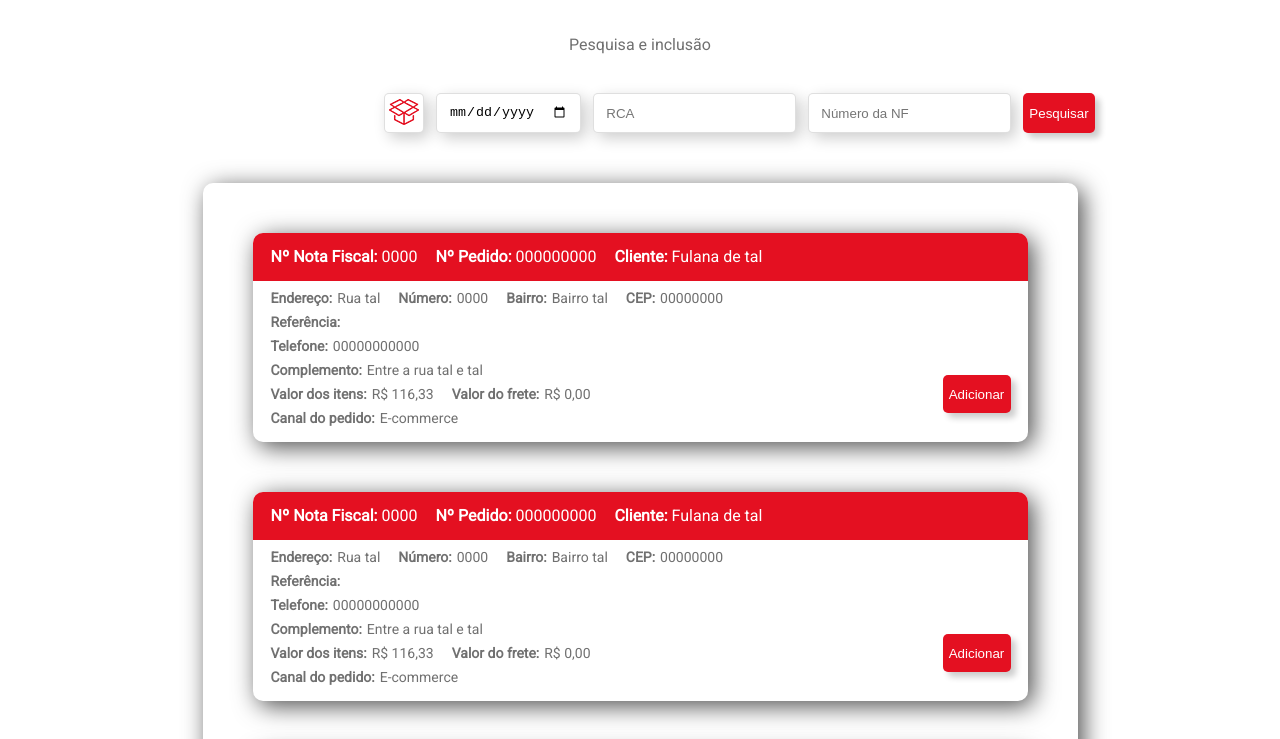
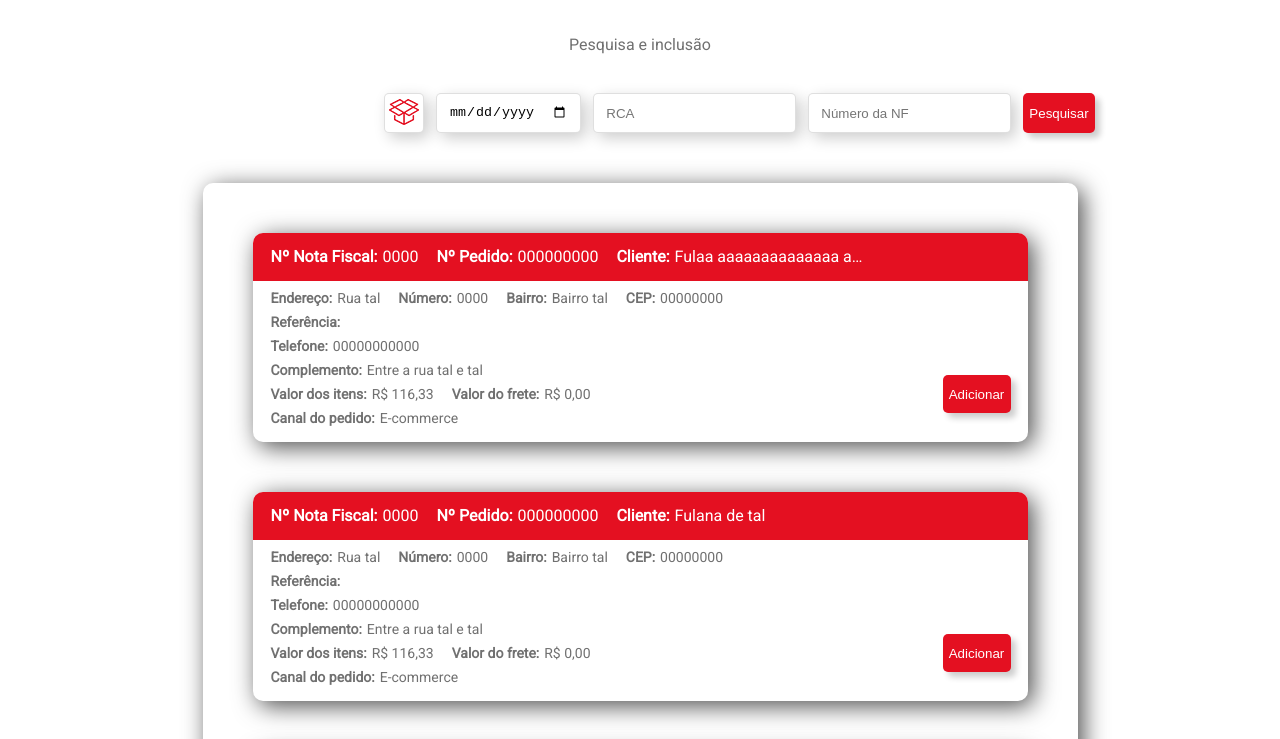
Before and after one commit to felipealmeidacorrea/kazanto-eu-entrego, a plain HTML site: page home.html in a window 1280 px wide. Shown: the part 61-800 px from the top of the page. Drawn offline with Linux system fonts and the light colour scheme.

Commit message:
ajustando limite de tamanho de texto

```diff
--- a/home.html
+++ b/home.html
@@ -50,7 +50,7 @@
                     <p class="text-card-cabecalho-estatico">Nº Pedido:</p>
                     <p class="text-card-cabecalho-variavel">000000000</p>
                     <p class="text-card-cabecalho-estatico">Cliente:</p>
-                    <p class="text-card-cabecalho-variavel">Fulana de tal</p>
+                    <p class="text-card-cabecalho-variavel">Fulaa aaaaaaaaaaaaaa aaaaaaaaaaaaaaaaaaaaaaaaaaaaana de tal</p>
                 </div>
                 <div class="caixa-texto-1">
                     <p class="linha-estatica">Endereço:</p>
--- a/style.css
+++ b/style.css
@@ -159,9 +159,11 @@ body {
 }
 
 .text-card-cabecalho-variavel {
-    box-sizing: border-box;
-    font-weight: normal;
-    margin-left: 4px;
+    margin-left: 5px;
+    white-space: nowrap;
+    max-width: 12em;
+    overflow: hidden;
+    text-overflow: ellipsis;
 }
 
 .caixa-texto-1 {
```
